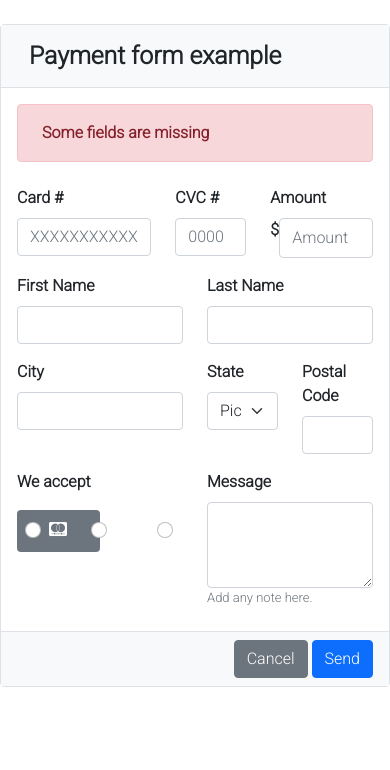
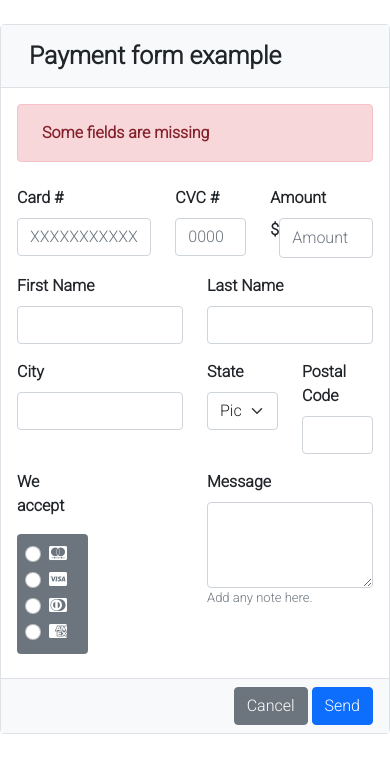
Before and after one commit to AlejandroNovellino/day5-HTMLform, a plain HTML site: page index.html in a window 390 px wide. Drawn offline with nearby package versions, Linux system fonts and the light colour scheme.

Commit message:
Radio buttons fixed
Fixed the radio buttons, now they are responsive and the page can be minimized without breaking that part

```diff
--- a/index.html
+++ b/index.html
@@ -74,19 +74,19 @@
                 <input type="email" class="form-control" id="postalCode">
             </div>
         </div>
-        <div class="row px-1 mt-3 mb-4">
-            <div class="col-6">
+        <div class="row justify-content-between px-1 mt-3 mb-4">
+            <div class="col-3">
                 <p>We accept</p>
-                <div class="d-flex p-2 bg-secondary rounded text-white w-50">
-                    <div class="form-check form-check-inline me-4">
+                <div class="d-flex flex-wrap p-2 bg-secondary rounded text-white justify-content-evenly">
+                    <div class="form-check form-check-inline">
                         <input class="form-check-input" type="radio" name="method" id="method_1" value="option1">
                         <label class="form-check-label" for="method_1"><i class="fa fa-cc-mastercard" aria-hidden="true"></i></label>
                     </div>
-                    <div class="form-check form-check-inline me-4">
+                    <div class="form-check form-check-inline">
                         <input class="form-check-input" type="radio" name="method" id="method_2" value="option2">
                         <label class="form-check-label" for="method_2"><i class="fa fa-cc-visa" aria-hidden="true"></i></label>
                     </div>
-                    <div class="form-check form-check-inline me-4">
+                    <div class="form-check form-check-inline">
                         <input class="form-check-input" type="radio" name="method" id="method_3" value="option3">
                         <label class="form-check-label" for="method_3"><i class="fa fa-cc-diners-club" aria-hidden="true"></i></label>
                     </div>
```
